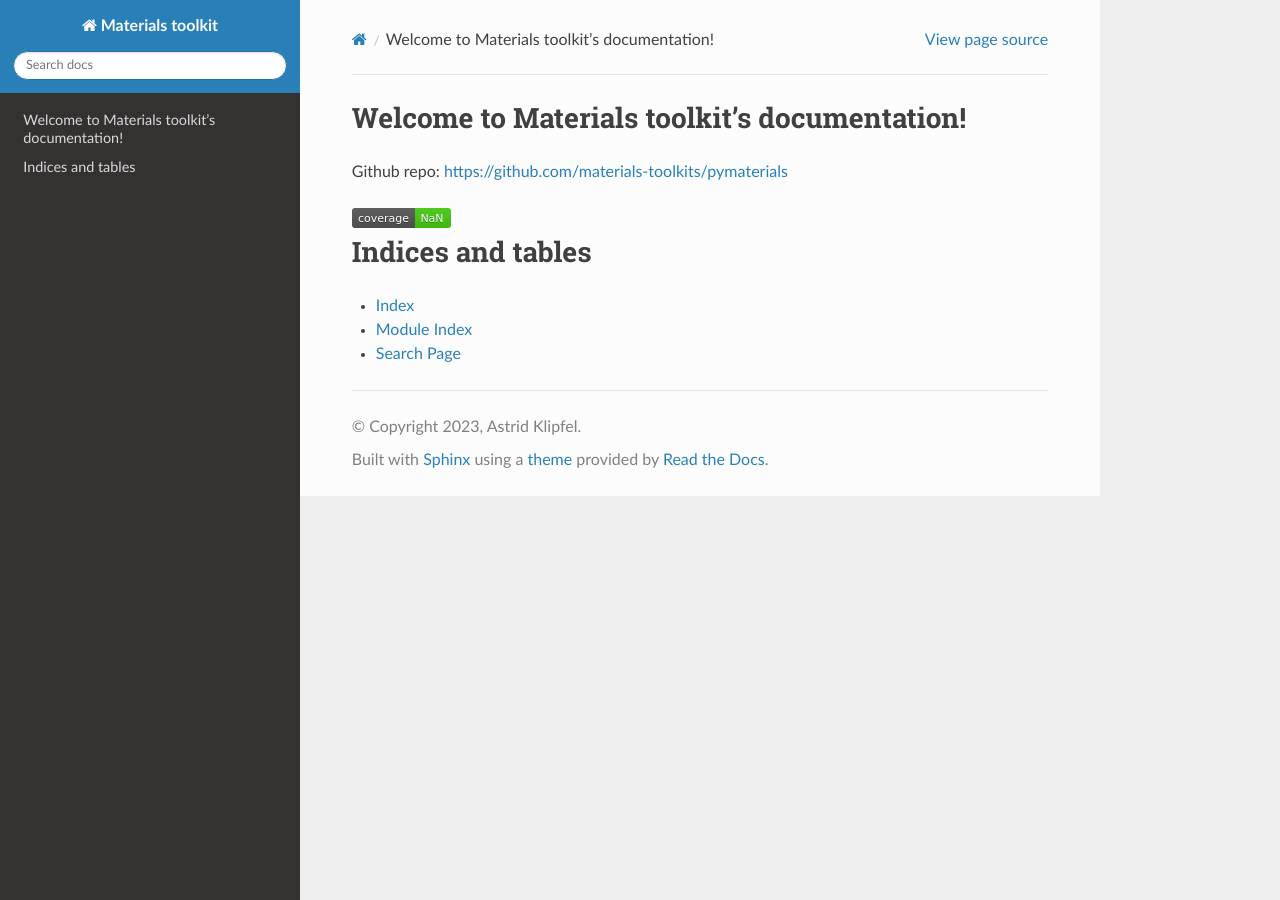
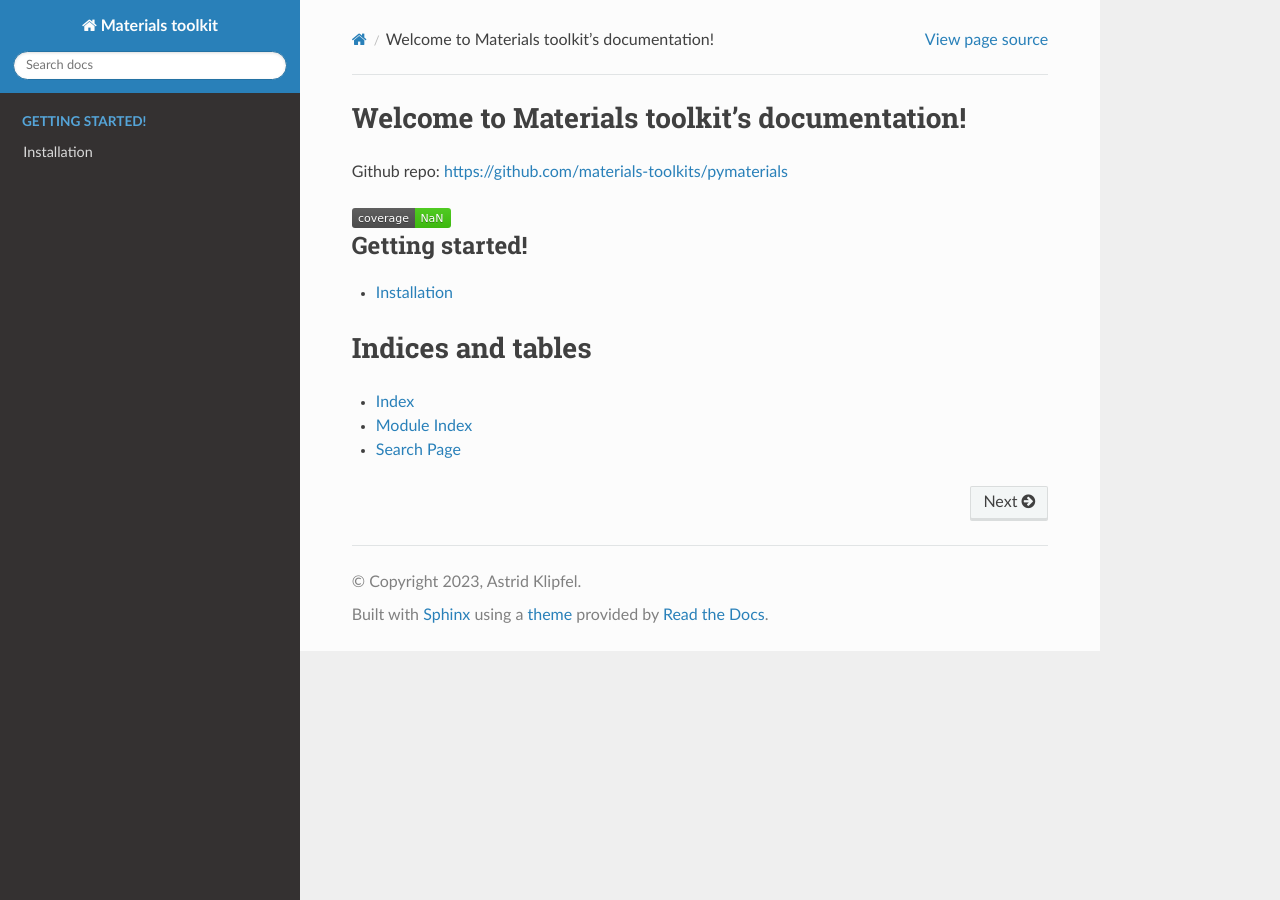
Before and after one commit to materials-toolkits/pymaterials, a Sphinx documentation site: the page built from docs/index.rst, in a window 1280 px wide. Built offline with Sphinx 7.4.7 and the Read the Docs theme 2.0.0, drawn with Linux system fonts in a browser that asks for light colours.

Commit message:
add doc on installation

```diff
--- a/docs/conf.py
+++ b/docs/conf.py
@@ -13,7 +13,7 @@ author = "Astrid Klipfel"
 # -- General configuration ---------------------------------------------------
 # https://www.sphinx-doc.org/en/master/usage/configuration.html#general-configuration
 
-extensions = ["myst_parser"]
+extensions = ["myst_parser", "sphinx_copybutton"]
 
 templates_path = ["_templates"]
 exclude_patterns = ["_build", "Thumbs.db", ".DS_Store"]
--- a/docs/index.rst
+++ b/docs/index.rst
@@ -13,9 +13,10 @@ Github repo: https://github.com/materials-toolkits/pymaterials
 
 .. toctree::
    :maxdepth: 2
-   :caption: Contents:
+   :titlesonly:
+   :caption: Getting started!
 
-
+   getting_started/installation
 
 Indices and tables
 ==================
--- a/pyproject.toml
+++ b/pyproject.toml
@@ -28,6 +28,7 @@ optional = true
 sphinx = "^7.2"
 sphinx-rtd-theme = "*"
 myst-parser = "*"
+sphinx-copybutton = "*"
 
 [build-system]
 requires = ["poetry-core"]
```
Also changed, not shown: README.md (+31 -2 lines), docs/getting_started/installation.rst (added, +49 -0 lines), 2 other files.
